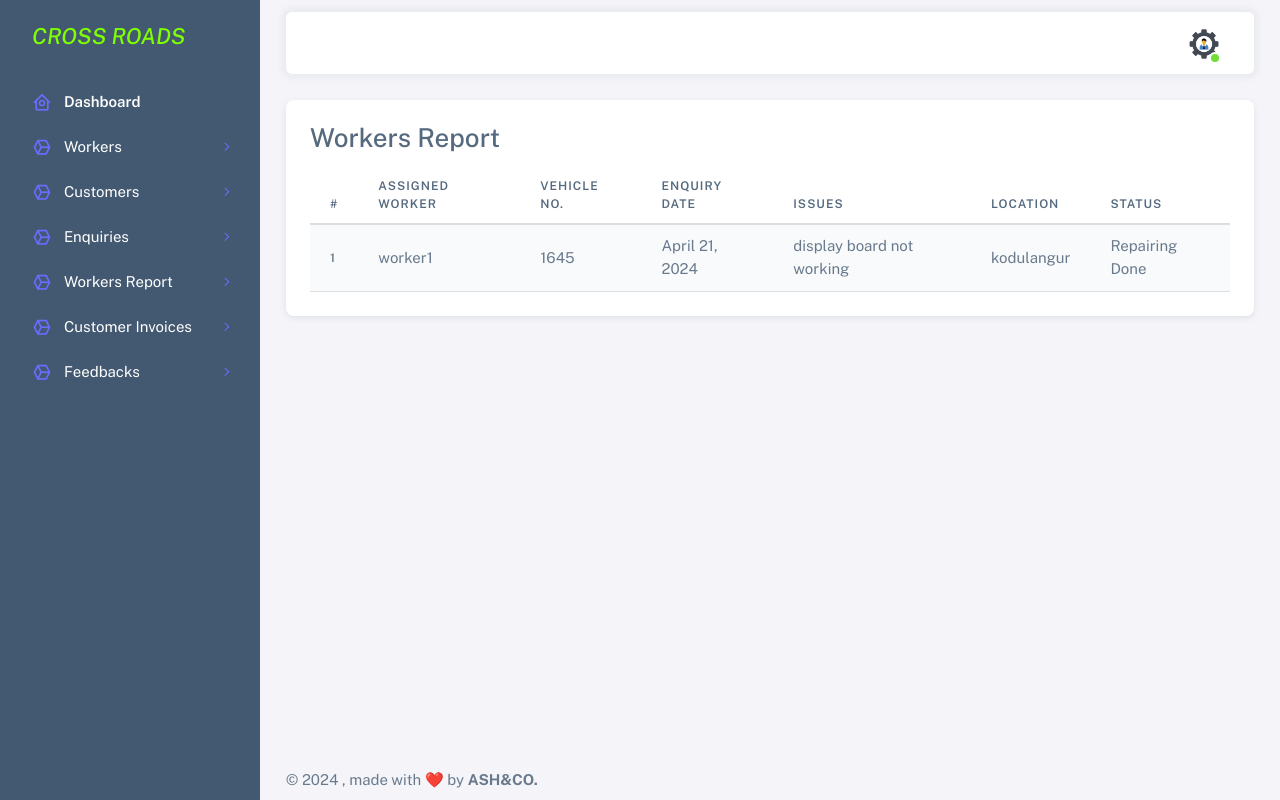
After one commit to ash-ie/Ebike_Road_Assistance_System, a Django app: page /worker-report/ in a window 1280 px wide. The commit adds this page. Run offline with Django 4.2, Linux system fonts and the light colour scheme; a user stored in the database is signed in; data comes from the database, SQL or seed files in the repository; both versions use the stored data as it was after the commit; some libraries are stand-ins or nearby versions.

Commit message:
url issue solved and workers report done

```diff
--- a/accounts/urls.py
+++ b/accounts/urls.py
@@ -11,6 +11,7 @@ urlpatterns = [
     path('workers-admin/', views.worker_view_admin, name='workers-admin'),
     path('customers/', views.customer_view, name='customers'),
     path('customer-enquiry/',views.customer_enquiry,name='customer-enquiry'),
+    path('worker-report/',views.Workers_report,name='worker-report'),
     path('approve-request/<int:pk>/',views.approve_request,name='approve-request'),
     path('customer-invoice/',views.customer_invoice,name='customer-invoice'),
     path('feedback-admin/',views.view_feedback_admin,name='feedback-admin'),
--- a/accounts/views.py
+++ b/accounts/views.py
@@ -92,6 +92,11 @@ def customer_enquiry(request):
     return render(request,'admintemp/customer_enquiry.html',{'data':data})
 
 @login_required(login_url='sign-in')
+def Workers_report(request):
+    data = Request.objects.all().order_by('-id')
+    return render(request,'admintemp/workers_report.html',{'data':data})
+
+@login_required(login_url='sign-in')
 def approve_request(request,pk):
     if request.method=='POST':
         form=AdminApproveRequestForm(request.POST)
--- a/templates/admintemp/index.html
+++ b/templates/admintemp/index.html
@@ -125,6 +125,19 @@
               <ul class="menu-sub">
                 <li class="menu-item">
                   <a href="{% url 'customer-enquiry' %}" class="menu-link">
+                    <div data-i18n="Error">View</div>
+                  </a>
+                </li>
+              </ul>
+            </li>
+            <li class="menu-item">
+              <a href="javascript:void(0);" class="menu-link menu-toggle">
+                <i class="menu-icon tf-icons bx bx-cube-alt"></i>
+                <div data-i18n="Misc" class="text-white">Workers Report</div>
+              </a>
+              <ul class="menu-sub">
+                <li class="menu-item">
+                  <a href="{% url 'worker-report' %}" class="menu-link">
                     <div data-i18n="Error">View</div>
                   </a>
                 </li>
--- /dev/null
+++ b/templates/admintemp/workers_report.html
@@ -0,0 +1,35 @@
+{% extends 'admintemp/index.html' %}
+{% load crispy_forms_tags %}
+{% block content %}
+<div class="card">
+    <div class="card-body">
+        <h3 class="card-title">Workers Report</h3>
+        <table class="table table-striped">
+            <thead>
+                <tr>
+                    <th scope="col">#</th>
+                    <th scope="col">Assigned Worker</th>
+                    <th scope="col">Vehicle No.</th>
+                    <th>Enquiry Date</th>
+                    <th scope="col">Issues</th>
+                    <th scope="col">Location</th>
+                    <th scope="col">Status</th>
+                </tr>
+            </thead>
+            <tbody>
+                {% for i in data %}
+                <tr>
+                    <th scope="row">{{ forloop.counter }}</th>
+                    <td> {{i.mechanic}}</td>
+                    <td> {{i.vehicle_no}}</td>
+                    <td>{{i.date}}</td>
+                    <td>{{i.problem_description}}</td>
+                    <td>{{i.location}}</td>
+                    <td>{{i.status}}</td>
+                </tr>
+                {% endfor %}
+            </tbody>
+        </table>
+    </div>
+</div>
+{% endblock %}
--- a/templates/customertemp/approved_requests.html
+++ b/templates/customertemp/approved_requests.html
@@ -14,6 +14,7 @@
                     <th scope="col">Vehicle Model</th>
                     <th scope="col">Vehicle Brand</th>
                     <th scope="col">Issues</th>
+                    <th scope="col">Mechanic</th>
                     <th>Enquiry Date</th>
                     <th>Status</th>
                     <th>Cost</th>
@@ -30,6 +31,7 @@
                     <td>{{enq.vehicle_model}}</td>
                     <td>{{enq.vehicle_brand}}</td>
                     <td>{{enq.problem_description}}</td>
+                    <td>{{enq.mechanic}}</td>
                     <td>{{enq.date}}</td>
                     <td>{{enq.status}}</td>
                     <td>Rs.{{enq.cost}}</td>
--- a/templates/customertemp/view_requests.html
+++ b/templates/customertemp/view_requests.html
@@ -14,6 +14,7 @@
                     <th scope="col">Vehicle Model</th>
                     <th scope="col">Vehicle Brand</th>
                     <th scope="col">Issues</th>
+                    <th scope="col">Mechanic</th>
                     <th>Enquiry Date</th>
                     <th>Status</th>
                     <th>Delete Enquiry</th>
@@ -29,6 +30,7 @@
                     <td>{{enq.vehicle_model}}</td>
                     <td>{{enq.vehicle_brand}}</td>
                     <td>{{enq.problem_description}}</td>
+                    <td>{{enq.mechanic}}</td>
                     <td>{{enq.date}}</td>
                     <td>{{enq.status}}</td>
                     <td><a style="color:blue; text-decoration:none;font-size:25px;"href="{% url 'delete-request' enq.id  %}">&#10008;</a></td>
--- a/templates/workertemp/index.html
+++ b/templates/workertemp/index.html
@@ -106,7 +106,7 @@
               </a>
               <ul class="menu-sub">
                 <li class="menu-item">
-                  <a href="{% url 'feedbacks' %}" class="menu-link">
+                  <a href="{% url 'feedbacks_wo' %}" class="menu-link">
                     <div data-i18n="Account">View</div>
                   </a>
                 </li>
--- a/workers_app/urls.py
+++ b/workers_app/urls.py
@@ -7,5 +7,5 @@ urlpatterns = [
     path('update-work-status/<int:pk>/',views.update_work_status,name='update-work-status'),
     path('profile/',views.profile_view,name='profile'),
     path('edit-profile/',views.update_profile,name='edit-profile'),
-    path('feedbacks/',views.view_feedback_worker,name='feedbacks'),
+    path('feedbacks_wo/',views.view_feedback_worker,name='feedbacks_wo'),
 ]
```
Also changed, not shown: db.sqlite3.
